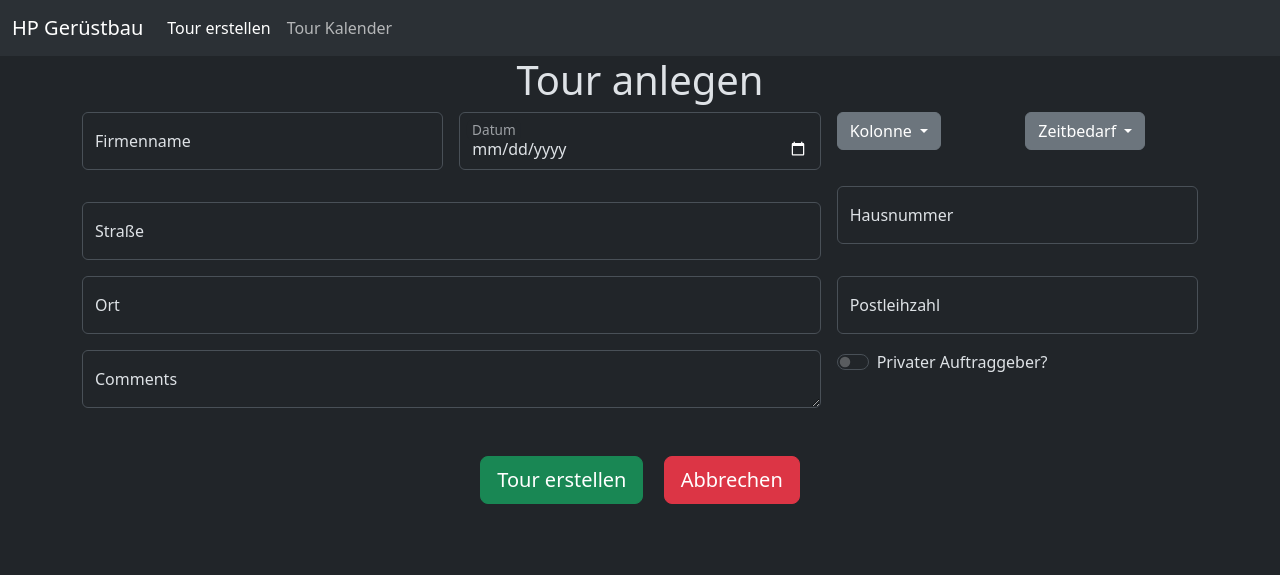
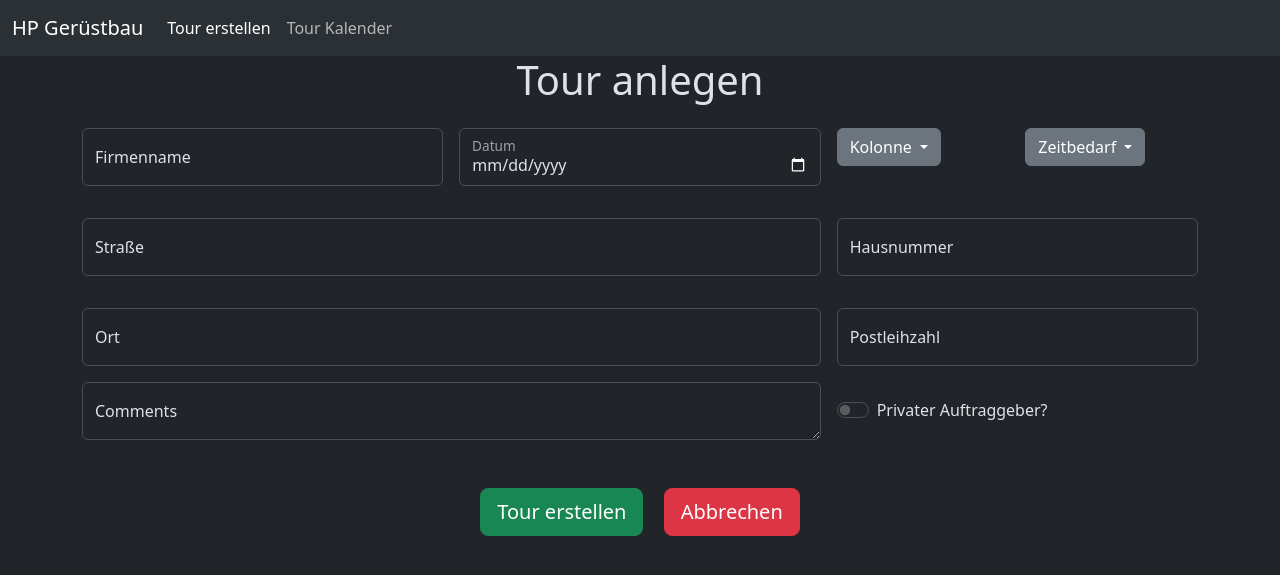
Before and after one commit to picooo0001/hp_tourplanning, a Flask app: page / in a window 1280 px wide. Shown: the top 575 px of the page. Run offline with Flask 3, Linux system fonts and the light colour scheme; some libraries are stand-ins or nearby versions.

Commit message:
Design änderungen

```diff
--- a/tour_planning/code/templates/tourcreation.html
+++ b/tour_planning/code/templates/tourcreation.html
@@ -43,21 +43,21 @@
     </div>
     <div class="container">
         <form action="/create_tour" method="post" id="tourForm">
-            <div class="row g-3">
+            <div class="row g-3 align-items-start">
                 <div class="col-sm-4 col-md-4">
-                    <div class="form-floating mb-3">
+                    <div class="form-floating mb-3 mt-3">
                         <input type="text" class="form-control" id="firmenname" name="firmenname" placeholder=" " required>
                         <label for="firmenname">Firmenname</label>
                     </div>
                 </div>
                 <div class="col-sm-4 col-md-4">
-                    <div class="form-floating mb-3">
+                    <div class="form-floating mb-3 mt-3">
                         <input type="date" class="form-control" id="date" name="date" placeholder=" " required>
                         <label for="date">Datum</label>
                     </div>
                 </div>
-                <div class="col-md-2">
-                    <div class="dropdown">
+                <div class="col-sm-4 col-md-2">
+                    <div class="dropdown mb-3 mt-3">
                         <button class="btn btn-secondary dropdown-toggle" type="button" id="kolonneDropdown" data-bs-toggle="dropdown" aria-expanded="false">
                             Kolonne
                         </button>
@@ -69,8 +69,8 @@
                         <input type="hidden" id="kolonne" name="kolonne">
                     </div>
                 </div>
-                <div class="col-md-2">
-                    <div class="dropdown">
+                <div class="col-sm-4 col-md-2">
+                    <div class="dropdown mb-3 mt-3">
                         <button class="btn btn-secondary dropdown-toggle" type="button" id="durationDropdown" data-bs-toggle="dropdown" aria-expanded="false">
                             Zeitbedarf
                         </button>
@@ -84,7 +84,7 @@
                     </div>
                 </div>
             </div>
-            <div class="row g-3">
+            <div class="row g-3 align-items-start">
                 <div class="col-sm-8 col-md-8">
                     <div class="form-floating mb-3 mt-3">
                         <input type="text" class="form-control" id="strasse" name="strasse" placeholder=" " required>
@@ -92,35 +92,35 @@
                     </div>
                 </div>
                 <div class="col-sm-4">
-                    <div class="form-floating mb-3">
+                    <div class="form-floating mb-3 mt-3">
                         <input type="number" class="form-control" id="hausnr" name="hausnr" placeholder=" " required>
                         <label for="hausnr">Hausnummer</label>
                     </div>
                 </div>
             </div>
-            <div class="row g-3">
+            <div class="row g-3 align-items-start">
                 <div class="col-sm-8 col-md-8">
-                    <div class="form-floating mb-3">
+                    <div class="form-floating mb-3 mt-3">
                         <input type="text" class="form-control" id="ort" name="ort" placeholder=" " required>
                         <label for="ort">Ort</label>
                     </div>
                 </div>
                 <div class="col-sm-4">
-                    <div class="form-floating mb-3">
+                    <div class="form-floating mb-3 mt-3">
                         <input type="text" class="form-control" id="plz" name="plz" placeholder=" " required>
                         <label for="plz">Postleihzahl</label>
                     </div>
                 </div>
             </div>
-            <div class="row g-3">
-                <div class="col-sm-8 col-md-8 mb-3"> <!-- Zusätzliche Margin-Klasse hinzugefügt -->
+            <div class="row g-3 align-items-start">
+                <div class="col-sm-8 col-md-8 mb-3 mt-3"> <!-- Zusätzliche Margin-Klasse hinzugefügt -->
                     <div class="form-floating">
                         <textarea class="form-control" placeholder="Leave a comment here" id="floatingTextarea" name="info"></textarea>
                         <label for="floatingTextarea">Comments</label>
                     </div>
                 </div>
                 <div class="col-sm col-md">
-                    <div class="form-check form-switch">
+                    <div class="form-check form-switch mt-3 mb-3">
                         <input class="form-check-input" type="checkbox" role="switch" id="private_switch" name="private_switch">
                         <label class="form-check-label" for="private">Privater Auftraggeber?</label>
                     </div>
@@ -128,7 +128,7 @@
                     <input type="hidden" id="private" name="private" value="False">
                 </div>
             </div>
-            <div class="row g-3 mt-3">
+            <div class="row g-3 mt-3 align-items-start">
                 <div class="col-12 text-center">
                     <button type="button" class="btn btn-success btn-lg me-3" onclick="createTour()">Tour erstellen</button>
                     <button type="button" class="btn btn-danger btn-lg" onclick="deleteEntry()">Abbrechen</button>
```
